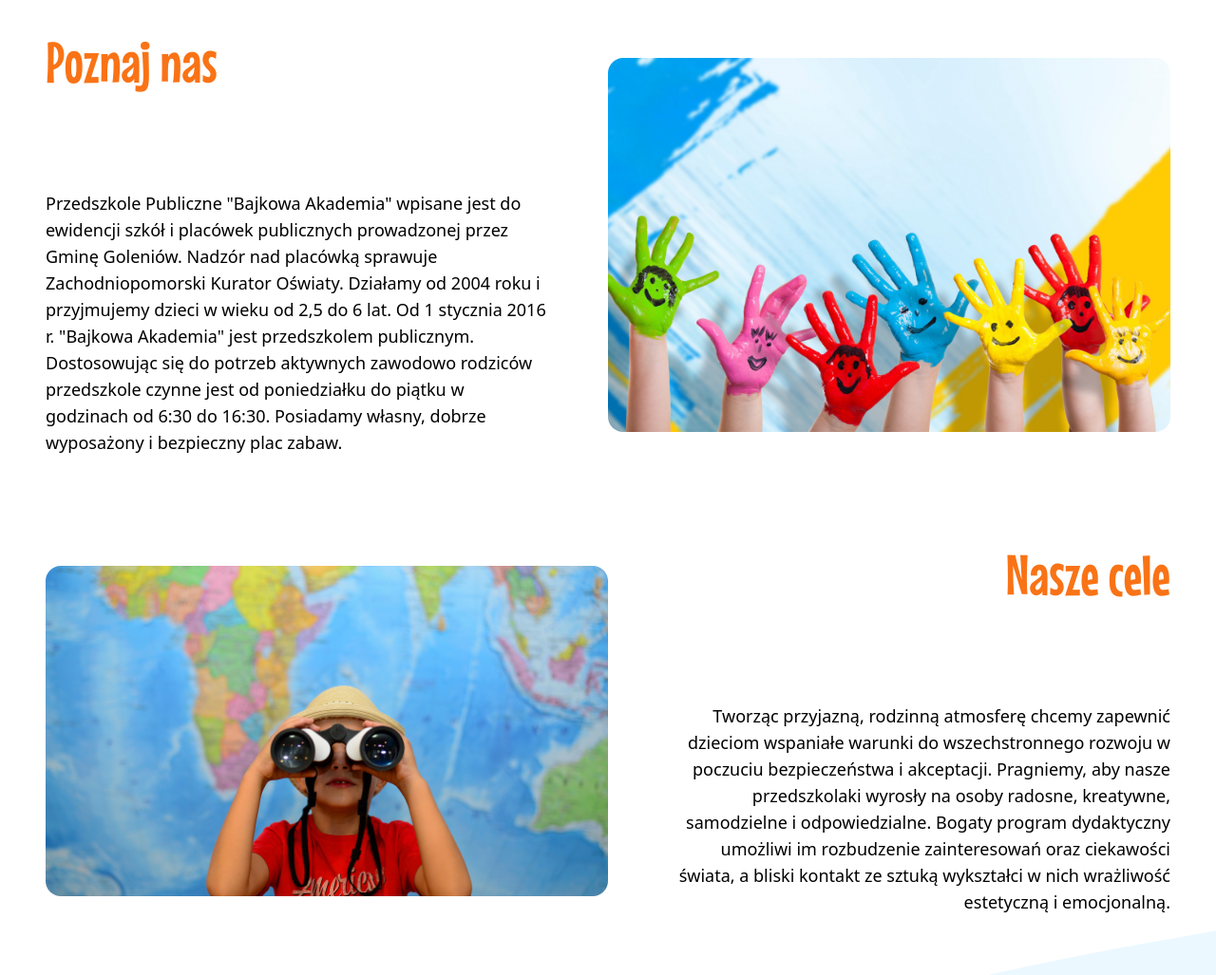
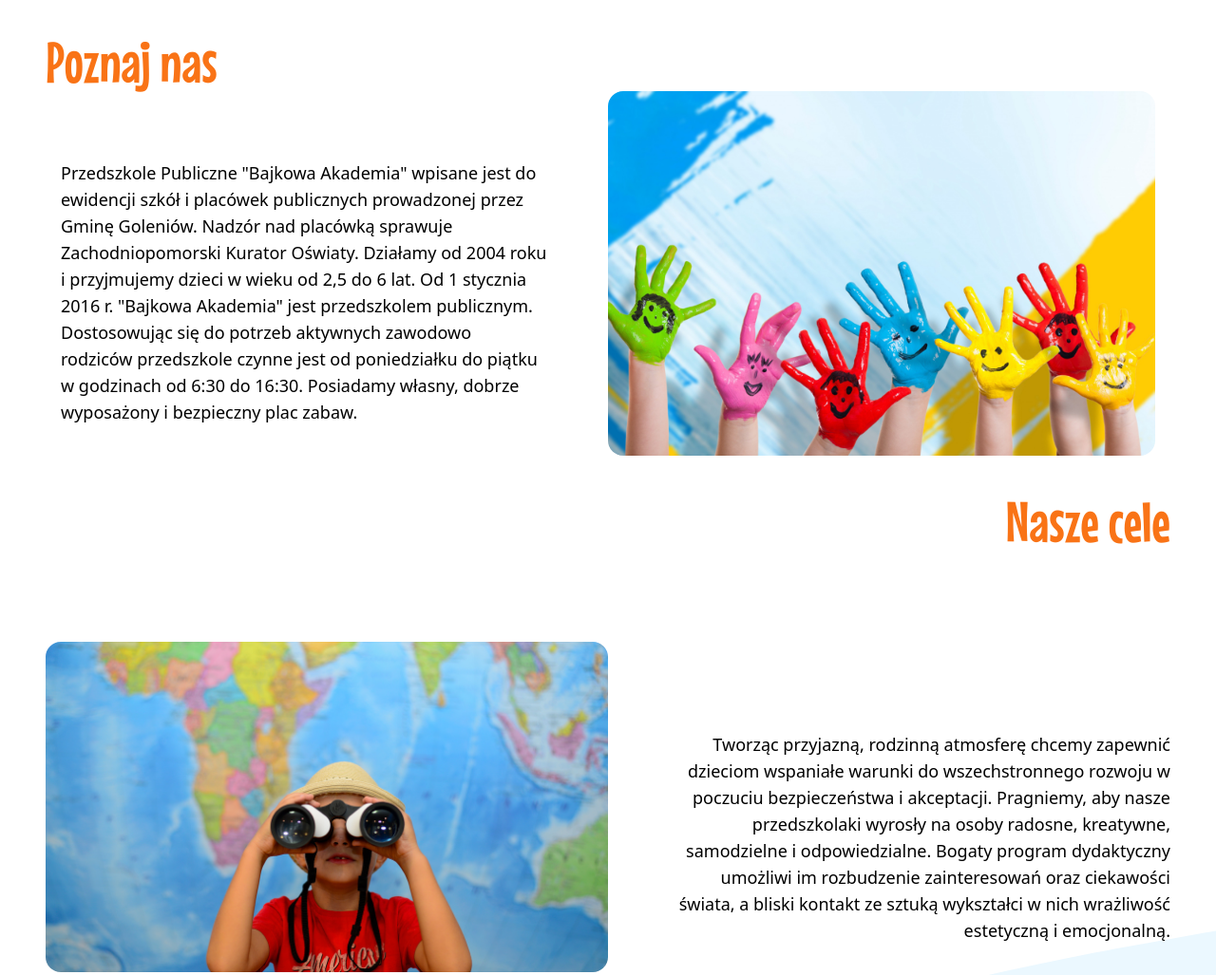
Before and after one commit to Atorami/kidgarten, a plain HTML site: page index.html in a window 1280 px wide. Shown: the part 860-1887 px from the top of the page at 95% size. Drawn offline with nearby package versions, Linux system fonts and the light colour scheme.

Commit message:
fix: resp fix

```diff
--- a/index.html
+++ b/index.html
@@ -51,8 +51,8 @@
         class="lg:container w-full px-4 lg:mx-auto flex lg:flex-row justify-between items-center"
       >
         <div class="logo mr-4">
-          <h1 class="text-4xl text-green-500 font-bold">Bajkowa Akademia</h1>
-          <p>PRZEDSZKOLE PUBLICZNE W GOLENIOWIE</p>
+          <h1 class="text-xl lg:text-4xl text-green-500 font-bold">Bajkowa Akademia</h1>
+          <p class="text-sm lg:text-xl">PRZEDSZKOLE PUBLICZNE W GOLENIOWIE</p>
         </div>
 
         <!-- Иконка бургер-меню для маленьких экранов -->
@@ -215,10 +215,11 @@
           class="container mx-auto h-full flex flex-col justify-center items-center"
         >
           <h2
-            class="text-6xl font-bold text-white decoration-wavy text-center pb-12"
+            class="text-2xl lg:text-4xl font-bold text-white decoration-wavy text-center pb-6"
           >
-            Przedszkole publiczne - Bajkowa Akademia
+            Przedszkole publiczne
           </h2>
+          <h2 class="text-4xl lg:text-6xl font-bold text-white decoration-wavy text-center pb-12">Bajkowa Akademia</h2>
           <button
             class="bg-orange-500 w-72 h-16 text-white font-bold text-xl hover:shadow-xl transition duration-300 ease-in-out rounded-2xl"
           >
@@ -227,14 +228,15 @@
         </div>
       </div>
     </section>
+
     <section class="about w-wull h-[1200px] relative">
-      <div class="px-12 lg:container lg:mx-auto mt-24">
-        <div class="about-block mb-10 flex flex-row justify-between items-center">
-          <div class="text-block w-1/2">
-            <h2 class="text-6xl text-bold mousie-font text-orange-500 pb-10">
-              Poznaj nas
-            </h2>
-            <p class="text-lg pt-16 xl:pr-16">
+      <div class="px-4 sm:px-12 lg:container lg:mx-auto my-8 lg:mt-24">
+        <h2 class="text-center lg:text-start text-6xl text-bold mousie-font text-orange-500 w-full">
+            Poznaj nas
+          </h2>
+        <div class="about-block mb-10 flex flex-col xl:flex-row justify-between items-center px-4">
+          <div class="text-block w-full xl:w-1/2">
+            <p class="xl:text-lg pt-10 xl:pr-16">
               Przedszkole Publiczne "Bajkowa Akademia" wpisane jest do ewidencji
               szkół i placówek publicznych prowadzonej przez Gminę Goleniów.
               Nadzór nad placówką sprawuje Zachodniopomorski Kurator Oświaty.
@@ -246,23 +248,20 @@
               bezpieczny plac zabaw.
             </p>
           </div>
-          <div class="img-block w-1/2">
+          <div class="img-block lg:w-1/2 mt-8 lg:mt-0">
             <img src="img/hands.jpg" alt="hands" class="rounded-2xl" />
           </div>
         </div>
+        <h2 class="text-center lg:text-right text-6xl text-bold mousie-font text-orange-500 ">Nasze cele</h2>
         <div
-          class="goal-block flex flex-row justify-between items-center mt-24 z-30 relative"
+          class="goal-block flex flex-col xl:flex-row justify-between items-center mt-10 lg:mt-24 z-30 relative"
         >
-          <div class="img-block w-1/2">
-            <img src="img/goal.jpeg" alt="hands" class="rounded-2xl" />
+          <div class="img-block lg:w-1/2">
+            <img src="img/goal.jpeg" alt="hands" class="rounded-2xl " />
           </div>
-          <div class="text-block w-1/2">
-            <h2
-              class="text-6xl text-bold mousie-font text-orange-500 pb-10 text-right"
-            >
-              Nasze cele
-            </h2>
-            <p class="text-lg text-right pt-16 xl:pl-16">
+          <div class="text-block w-full xl:w-1/2">
+
+            <p class="lg:text-lg lg:text-right pt-16 xl:pl-16">
               Tworząc przyjazną, rodzinną atmosferę chcemy zapewnić dzieciom
               wspaniałe warunki do wszechstronnego rozwoju w poczuciu
               bezpieczeństwa i akceptacji. Pragniemy, aby nasze przedszkolaki
```
